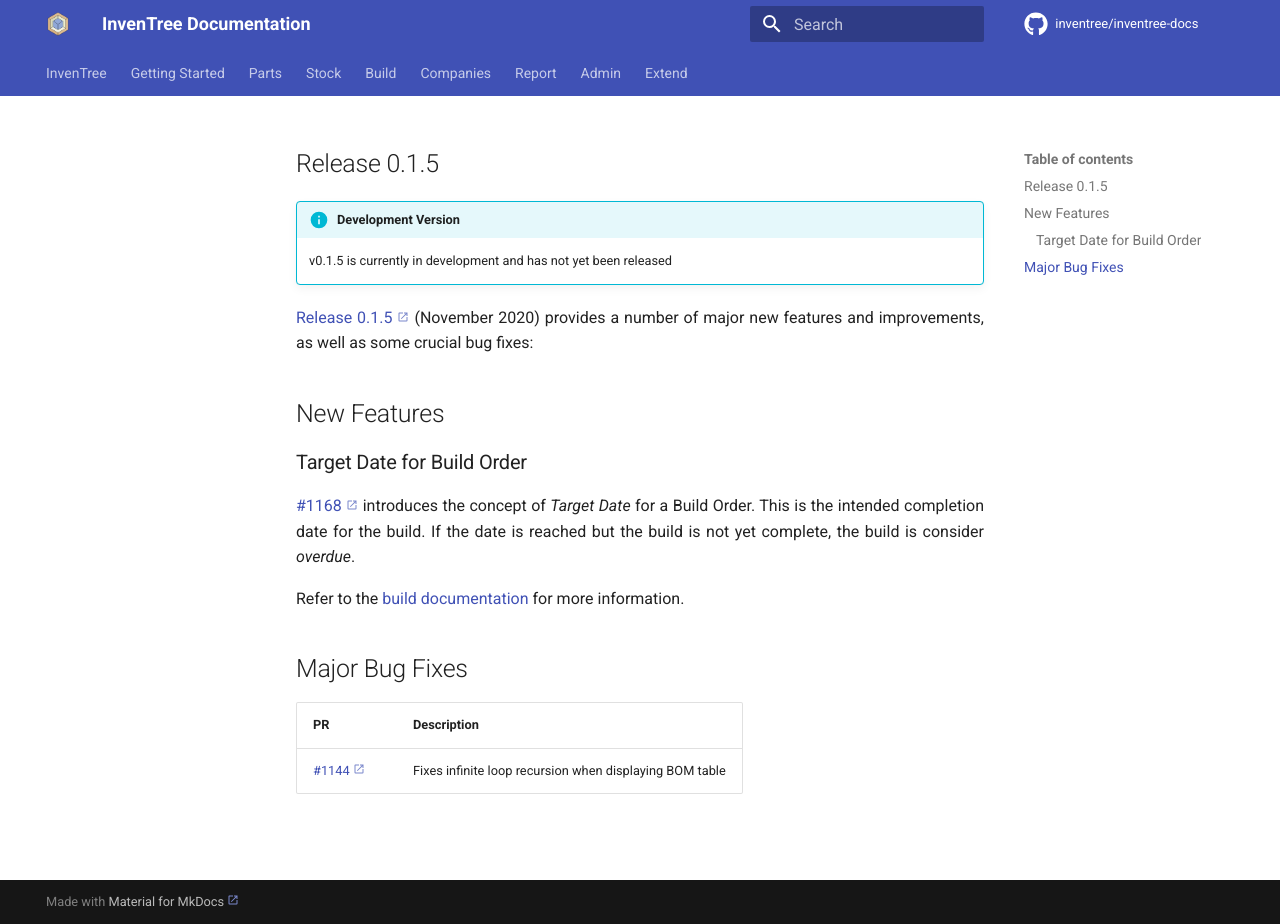
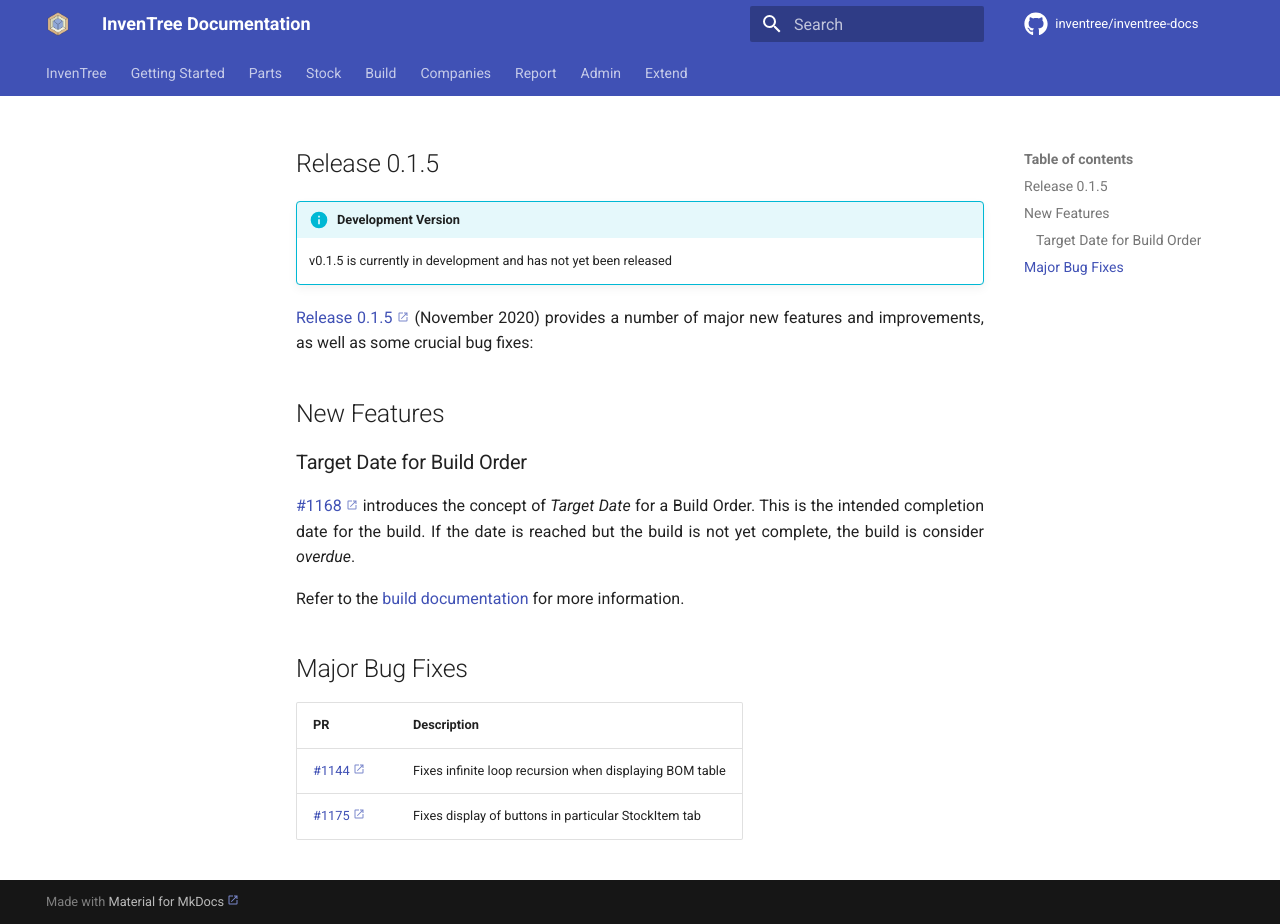
Before and after one commit to inventree/inventree-docs, an MkDocs documentation site: the page built from docs/releases/0.1.5.md, in a window 1280 px wide and 924 px high. Built offline with MkDocs 1.6.1 and Material for MkDocs 9.7.7, drawn with Linux system fonts in a browser that asks for light colours; a script that is not in the unit is left out; comment, search, counter and statistics services are not loaded.

Commit message:
Update 0.1.5.md
Add bug description

```diff
--- a/docs/releases/0.1.5.md
+++ b/docs/releases/0.1.5.md
@@ -22,3 +22,4 @@ Refer to the [build documentation](../../build/build/#overdue-builds) for more i
 | PR | Description |
 | --- | --- |
 | [#1144](https://github.com/inventree/InvenTree/pull/1144) | Fixes infinite loop recursion when displaying BOM table |
+| [#1175](https://github.com/inventree/InvenTree/pull/1175) | Fixes display of buttons in particular StockItem tab |
```
